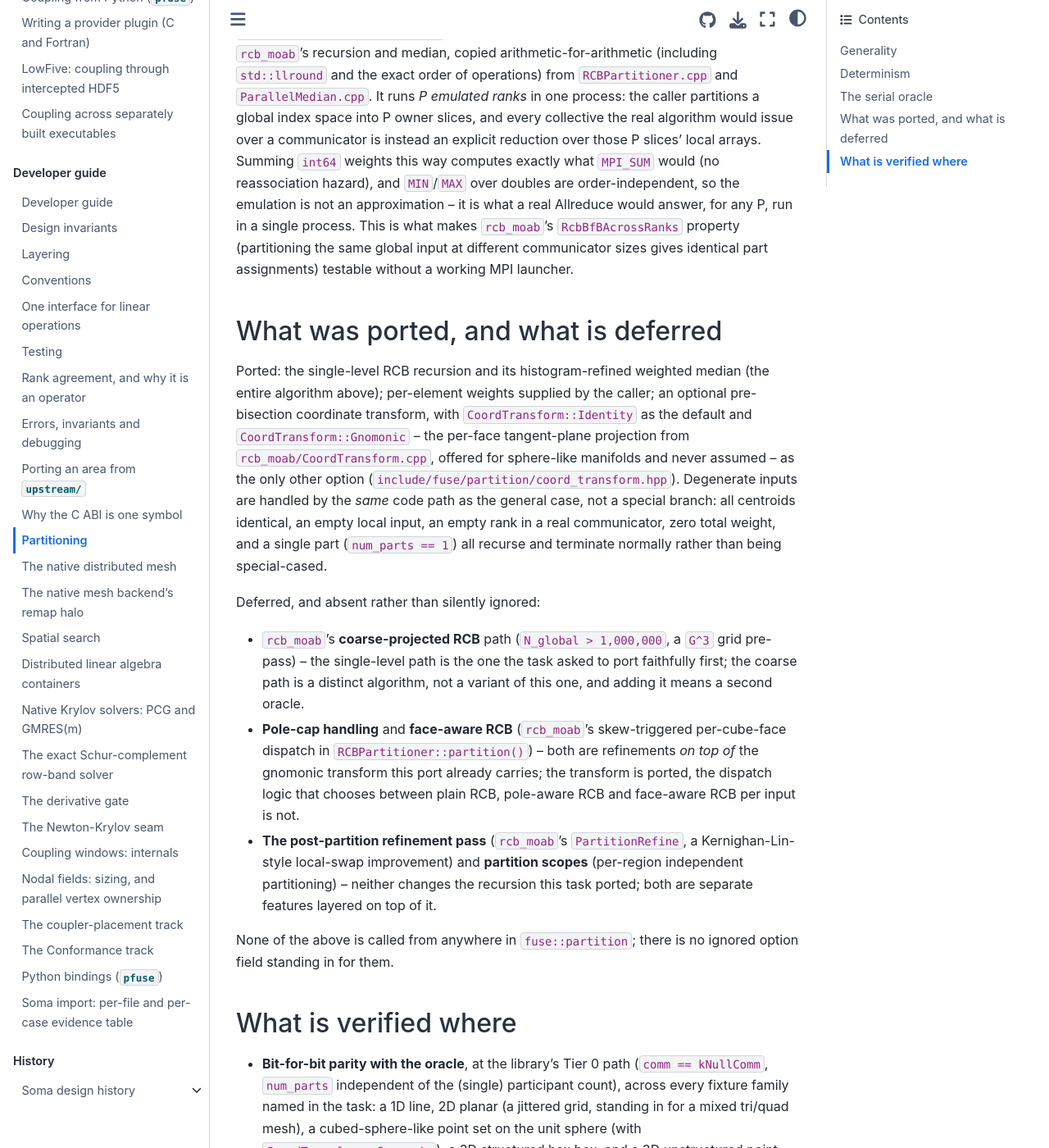
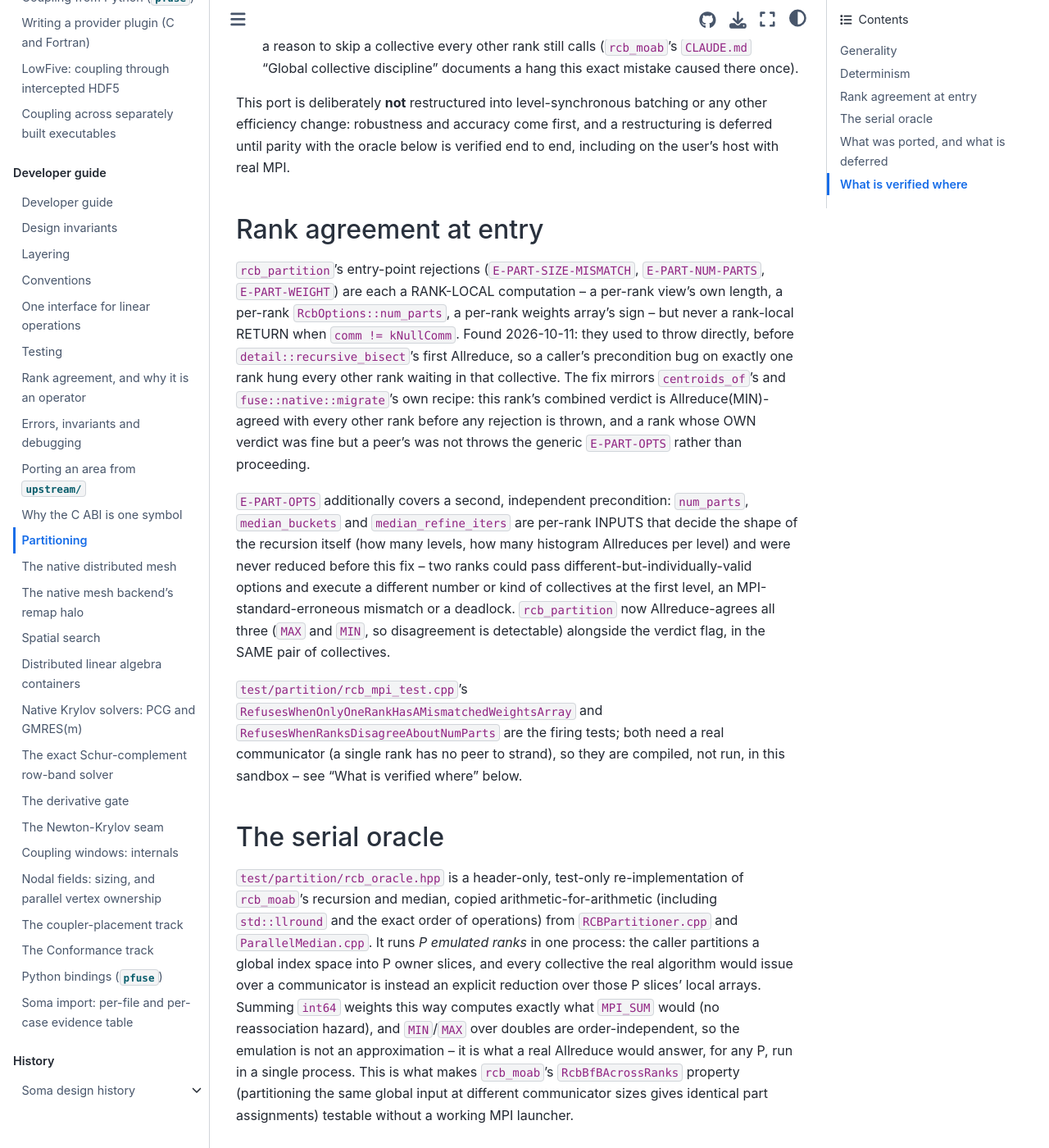
Before and after one commit to vijaysm/fuse, a Sphinx documentation site: the page built from docs/dev/partitioning.md, in a window 1280 px wide and 1400 px high, scrolled down 1931 px. Shown: the whole window at 82% size. Built offline with Sphinx 7.4.7 and the Sphinx Book theme 1.1.4, drawn with Linux system fonts in a browser that asks for light colours; pages that are not in the unit, such as notebooks, are missing from menus; some of the changed text lies outside the part shown.

Commit message:
Agree rcb_partition's entry preconditions and tie order across ranks
rcb_partition's entry refusals (E-PART-SIZE-MISMATCH, E-PART-NUM-PARTS,
E-PART-WEIGHT) were thrown rank-locally before the first Allreduce, so a
precondition bug on one rank hung the others. RcbOptions (num_parts,
median_buckets, median_refine_iters) were also never compared across
ranks, so ranks could run different numbers of collectives.

Allreduce-agree the combined verdict and the three options before
anything is thrown; a rank whose own input was fine but whose peer's was
not throws E-PART-OPTS. A negative weight is now refused with E-PART-
WEIGHT at entry instead of letting weighted_median place the split
arbitrarily.

Elements sharing a global id had no specified tie order. Both tie sorts
now use std::stable_sort, which makes the order reproducible for a fixed
split. The oracle mirrors this, and tests cover the new refusals and
duplicate gids.

```diff
--- a/docs/dev/partitioning.md
+++ b/docs/dev/partitioning.md
@@ -39,7 +39,17 @@
 * **Ties** (elements inside the bucket-bound band) are sorted by global id and distributed by an
   ascending-weight walk until the left target weight is met -- the same rule, the same order of
   operations, including `std::llround` for the target weight -- so two runs with the same global
-  input produce the same tie assignment regardless of how that input is split across ranks.
+  input produce the same tie assignment regardless of how that input is split across ranks, FOR
+  UNIQUE GLOBAL IDS -- `rcb_partition` does not require them, and sorting by gid alone leaves ties
+  AMONG elements sharing one gid without a specified order. Both places that sort tied elements
+  (the local pre-sort before the tie Allgatherv, and the global sort of the gathered tie list) use
+  `std::stable_sort`, not `std::sort`, so a shared gid's relative order is the REPRODUCIBLE one
+  (original local position, then ascending position in the gathered array) rather than whatever an
+  unstable sort's internal algorithm happens to produce -- a well-defined result for a fixed split,
+  not a split-invariant one: two different communicator sizes can still assign a shared gid's
+  duplicates to different sides, because "gathered position" depends on which rank owns which
+  duplicate. `test/partition/rcb_oracle.hpp` mirrors both `stable_sort` calls exactly, so bit-parity
+  against the oracle holds with duplicate gids present, not only in their absence.
 * **Bucket-index arithmetic is identical on every execution space by construction, not by compiler
   flag.** The one place a bucket index is computed (`detail::accumulate_histogram` in
   `median.hpp`) writes `(c - cur_lo) * inv_dx` as two separate operations -- a subtraction, then a
@@ -60,6 +70,31 @@
 This port is deliberately **not** restructured into level-synchronous batching or any other
 efficiency change: robustness and accuracy come first, and a restructuring is deferred until
 parity with the oracle below is verified end to end, including on the user's host with real MPI.
+
+## Rank agreement at entry
+
+`rcb_partition`'s entry-point rejections (`E-PART-SIZE-MISMATCH`, `E-PART-NUM-PARTS`,
+`E-PART-WEIGHT`) are each a RANK-LOCAL computation -- a per-rank view's own length, a per-rank
+`RcbOptions::num_parts`, a per-rank weights array's sign -- but never a rank-local RETURN when
+`comm != kNullComm`. Found 2026-10-11: they used to throw directly, before
+`detail::recursive_bisect`'s first Allreduce, so a caller's precondition bug on exactly one rank
+hung every other rank waiting in that collective. The fix mirrors `centroids_of`'s and
+`fuse::native::migrate`'s own recipe: this rank's combined verdict is Allreduce(MIN)-agreed with
+every other rank before any rejection is thrown, and a rank whose OWN verdict was fine but a peer's
+was not throws the generic `E-PART-OPTS` rather than proceeding.
+
+`E-PART-OPTS` additionally covers a second, independent precondition: `num_parts`,
+`median_buckets` and `median_refine_iters` are per-rank INPUTS that decide the shape of the
+recursion itself (how many levels, how many histogram Allreduces per level) and were never
+reduced before this fix -- two ranks could pass different-but-individually-valid options and
+execute a different number or kind of collectives at the first level, an MPI-standard-erroneous
+mismatch or a deadlock. `rcb_partition` now Allreduce-agrees all three (`MAX` and `MIN`, so
+disagreement is detectable) alongside the verdict flag, in the SAME pair of collectives.
+
+`test/partition/rcb_mpi_test.cpp`'s `RefusesWhenOnlyOneRankHasAMismatchedWeightsArray` and
+`RefusesWhenRanksDisagreeAboutNumParts` are the firing tests; both need a real communicator (a
+single rank has no peer to strand), so they are compiled, not run, in this sandbox -- see "What is
+verified where" below.
 
 ## The serial oracle
 
@@ -85,7 +120,11 @@
 (`include/fuse/partition/coord_transform.hpp`). Degenerate inputs are handled by the *same* code
 path as the general case, not a special branch: all centroids identical, an empty local input, an
 empty rank in a real communicator, zero total weight, and a single part (`num_parts == 1`) all
-recurse and terminate normally rather than being special-cased.
+recurse and terminate normally rather than being special-cased. A NEGATIVE weight is not treated as
+one of these degenerate-but-legal cases: `weighted_median`'s zero-or-negative-total early return
+would otherwise place the split at an arbitrary coordinate and silently distribute every tied
+element by the sign of that coordinate, so `rcb_partition` refuses `E-PART-WEIGHT` at entry instead
+(see "Rank agreement at entry").
 
 Deferred, and absent rather than silently ignored:
 
@@ -125,9 +164,22 @@
   once, and a scan-based design would misread that as mixed-dimension input on every ordinary
   volumetric mesh.
 * **Every refusal named in the task** -- `E-PART-NUM-PARTS` (negative `num_parts`),
-  `E-PART-SIZE-MISMATCH` (centroids/weights/gids length disagreement), and (in a Tier 0 build only)
-  `E-PART-NO-MPI` (a non-null communicator handle with no MPI compiled in) -- fires under a test in
-  `test/partition/refusals_test.cpp`, which is labelled `throws`.
+  `E-PART-SIZE-MISMATCH` (centroids/weights/gids length disagreement), `E-PART-WEIGHT` (a negative
+  element weight), and (in a Tier 0 build only) `E-PART-NO-MPI` (a non-null communicator handle
+  with no MPI compiled in) -- fires under a test in `test/partition/refusals_test.cpp`, which is
+  labelled `throws`. `E-PART-NO-ENTITIES` (`mesh_adapter.hpp`'s agreed-dimension-<=0 refusal) fires
+  in `test/partition/mesh_adapter_test.cpp` against a stub `MeshView` -- it needs no communicator,
+  since `dimension() <= 0` agrees with itself at `comm == kNullComm`.
+* **`E-PART-OPTS`** (see "Rank agreement at entry" above) is, like `E-PART-MIXED-DIM`, a cross-rank
+  property that cannot be produced with a single rank: it fires in
+  `test/partition/rcb_mpi_test.cpp`'s `RefusesWhenOnlyOneRankHasAMismatchedWeightsArray` (one rank's
+  own precondition fails) and `RefusesWhenRanksDisagreeAboutNumParts` (every rank's own precondition
+  holds, but the ranks disagree about `RcbOptions`).
+* **`repartition`'s `E-PART-REPARTITION-NUM-PARTS`** (see repartition.hpp) fires at Tier 0 in
+  `test/partition/repartition_test.cpp` for the `num_parts > comm_size` direction (`comm_size == 1`
+  at `kNullComm`) and under a real communicator in
+  `test/partition/repartition_mpi_test.cpp`'s `RefusesNumPartsLessThanCommSize` for the direction
+  that used to be accepted silently.
 * **`E-PART-MIXED-DIM`** is, by construction, a cross-rank property: `centroids_of` Allreduce-agrees
   `MeshView::dimension()` (both `MAX` and `MIN`, so disagreement is detectable and not just which
   value "wins") *before* reading a single entity, and `comm == kNullComm` (one participant) agrees
```
Also changed, not shown: 4 other files.
